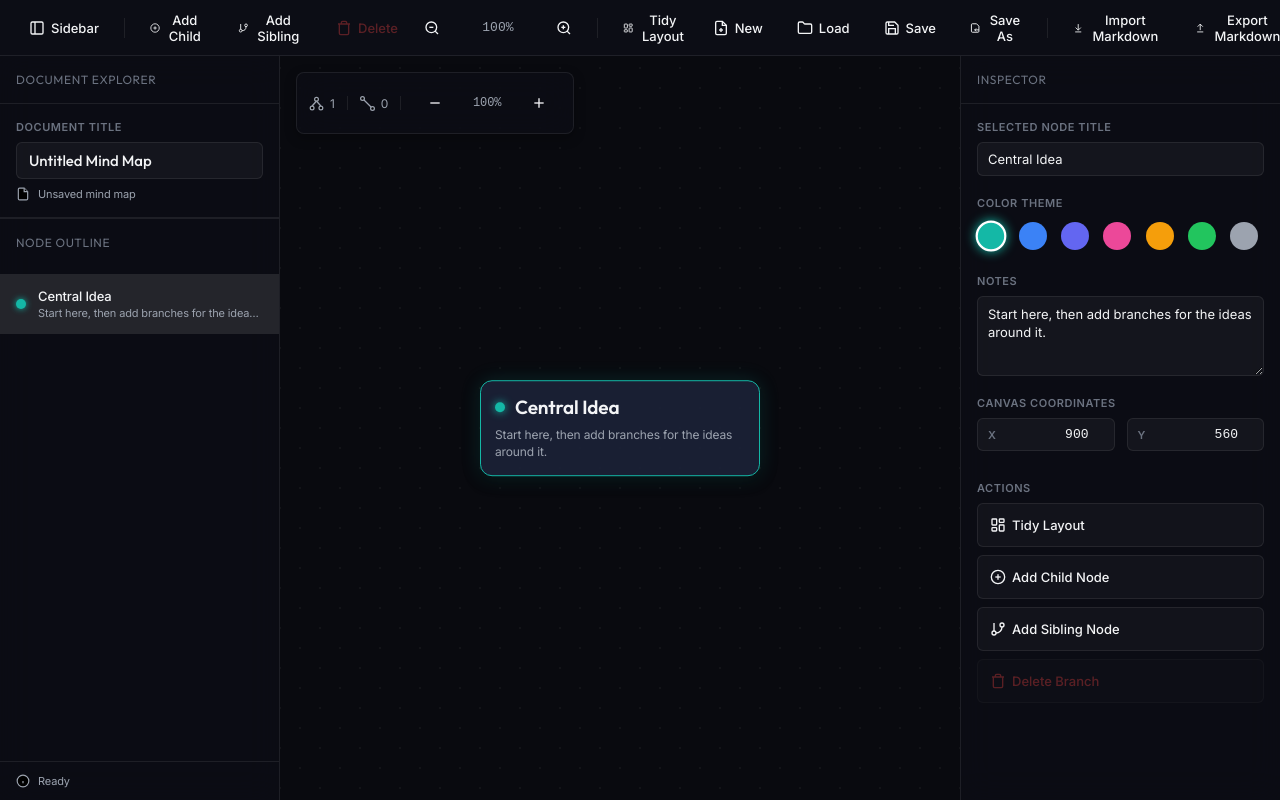
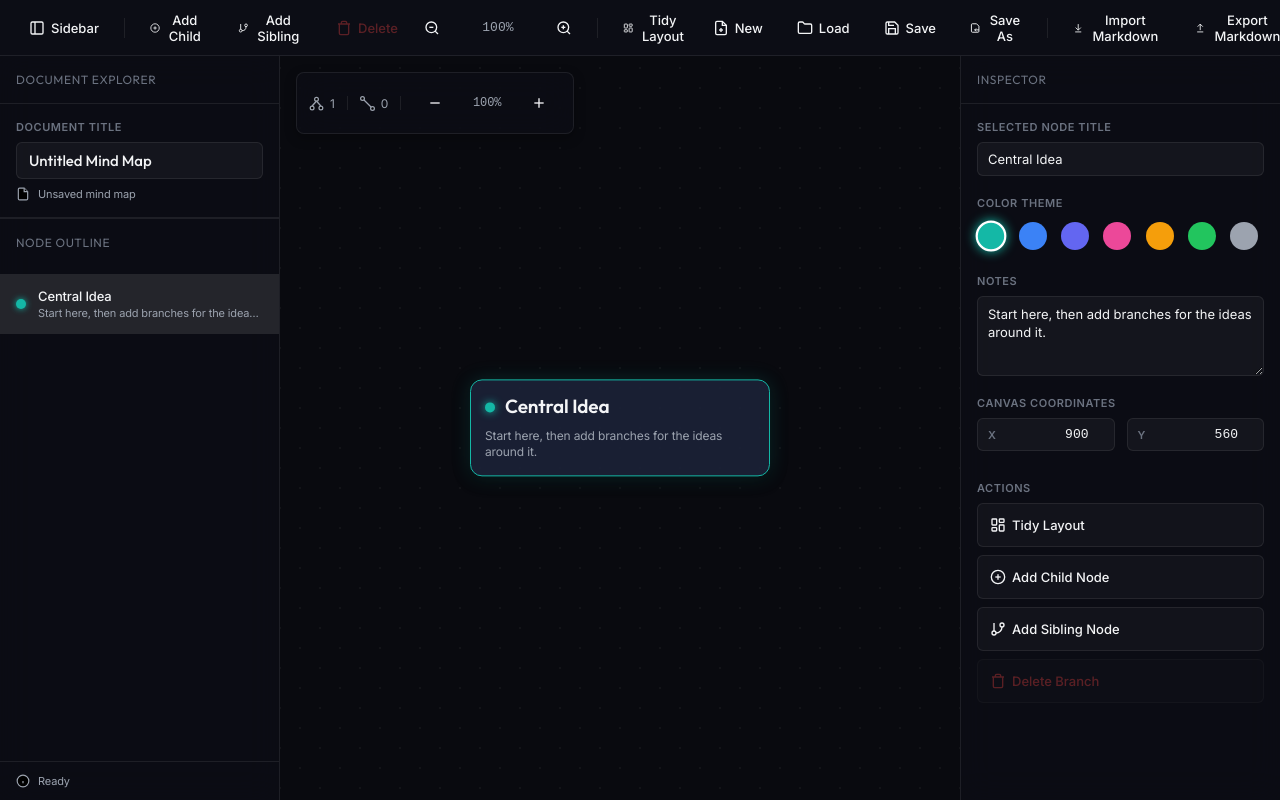
Before and after one commit to lpbrochu/Mindmapper-Antigravity, a website built with Vite: page index.html in a window 1280 px wide. Built offline with nearby package versions, Linux system fonts and the light colour scheme.

Commit message:
Allow node title display text to naturally wrap to multiple lines and expand default node widths

```diff
--- a/css/styles.css
+++ b/css/styles.css
@@ -654,9 +654,9 @@ textarea.inspector-input {
     font-family: var(--font-heading);
     font-weight: 600;
     font-size: 16px;
-    white-space: nowrap;
-    overflow: hidden;
-    text-overflow: ellipsis;
+    white-space: normal;
+    word-break: break-word;
+    line-height: 1.35;
     flex: 1;
     min-width: 0;
     pointer-events: none;
--- a/js/models.js
+++ b/js/models.js
@@ -47,7 +47,7 @@ export class MindMapNode {
      * Compute visual size of the node card based on properties
      */
     get displaySize() {
-        const width = this.isRoot ? 280 : 240;
+        const width = this.isRoot ? 300 : 260;
         const height = (!this.notes || this.notes.trim() === '') ? 88 : 132;
         return { width, height };
     }
```
